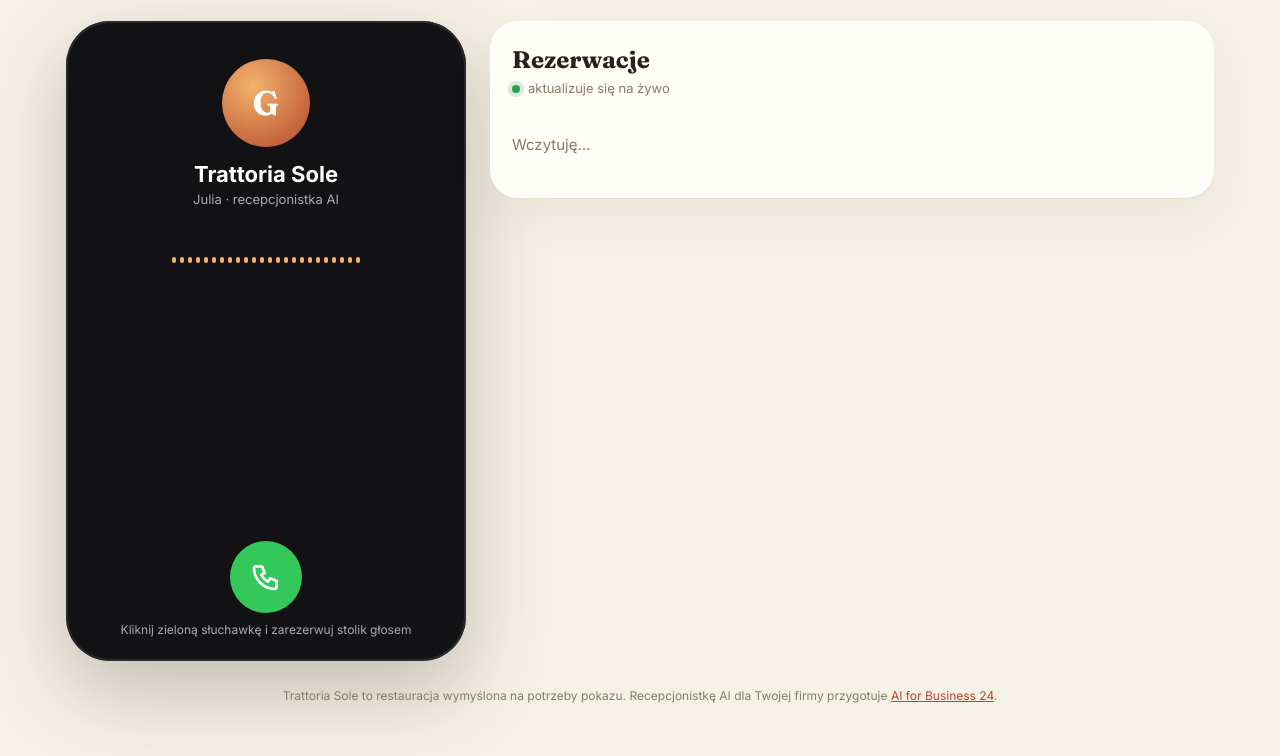
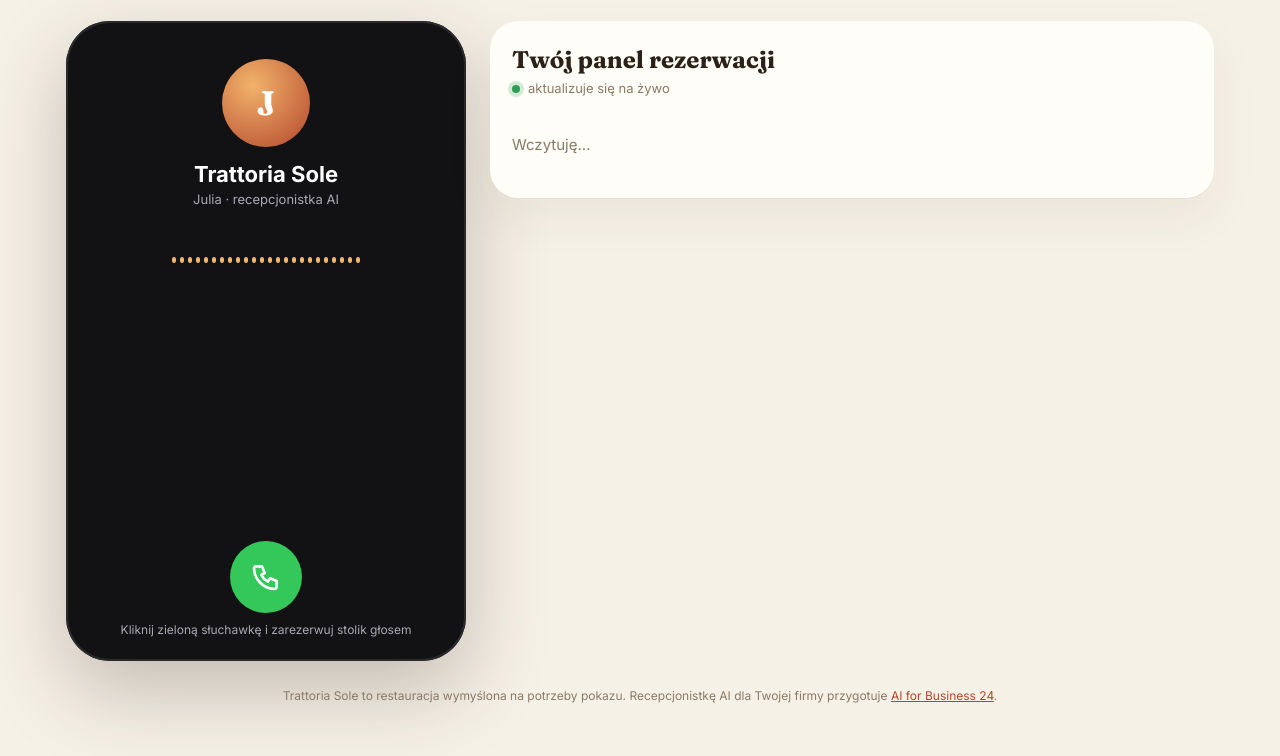
Before and after one commit to barti2409/aiforbusiness24, a plain HTML site: page demo/restauracja/index.html in a window 1280 px wide. Shown: the part 91-847 px from the top of the page. Drawn offline with Linux system fonts and the light colour scheme; no server answers.

Commit message:
Demo restauracji: Twój panel rezerwacji, awatar J
Co-Authored-By: Claude Opus 5.5 <noreply@anthropic.com>

```diff
--- a/demo/restauracja/index.html
+++ b/demo/restauracja/index.html
@@ -78,7 +78,7 @@ body { margin: 0; background: var(--tlo); color: var(--ink); font: 15px/1.45 Int
   <div class="uklad">
     <section class="tel" aria-label="Rozmowa telefoniczna z recepcjonistką AI">
       <div class="tel-glowa">
-        <div class="awatar" id="awatar">G</div>
+        <div class="awatar" id="awatar">J</div>
         <h2>Trattoria Sole</h2>
         <div class="pod">Julia · recepcjonistka AI</div>
         <div class="czas" id="czas"></div>
@@ -94,7 +94,7 @@ body { margin: 0; background: var(--tlo); color: var(--ink); font: 15px/1.45 Int
     </section>
 
     <section class="tab" aria-label="Rezerwacje">
-      <h3>Rezerwacje</h3>
+      <h3>Twój panel rezerwacji</h3>
       <div class="pod"><i></i>aktualizuje się na żywo</div>
       <div id="lista"><div class="pusto">Wczytuję…</div></div>
     </section>
```
